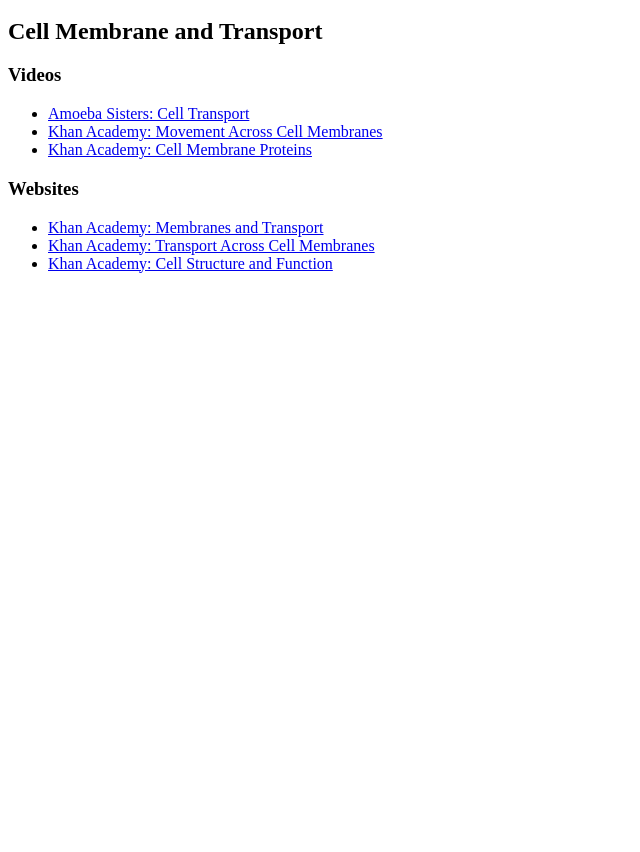
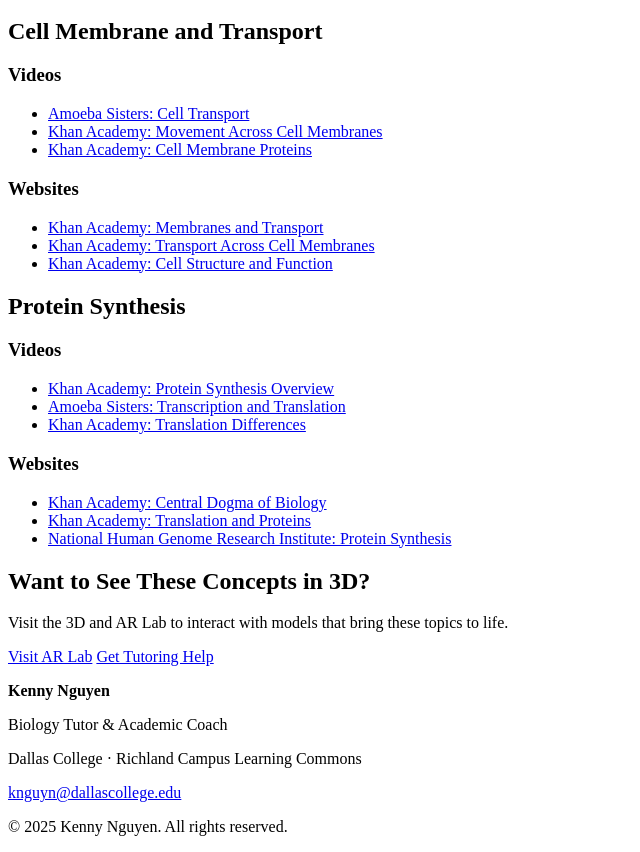
Before and after one commit to Kaehyuni/final-project-3dar, a plain HTML site: page resources.html in a window 1280 px wide. Shown: the part 548-1400 px from the top of the page, without its empty margins (0-640 px from the left). Before the commit the page ends 837 px from the top, so only its background shows below. Drawn offline with Linux system fonts and the light colour scheme.

Commit message:
Add Protein Synthesis resources and call to action
Added resources for Protein Synthesis including videos and websites, along with a call to action for 3D interaction.

```diff
--- a/resources.html
+++ b/resources.html
@@ -127,6 +127,73 @@
   </ul>
 </section>
 
+<!-- Topic 3 -->
+<section class="topic-3">
+  <h2>Protein Synthesis</h2>
+
+  <h3>Videos</h3>
+  <ul>
+    <li>
+      <a href="https://www.youtube.com/watch?v=80kxa1zApUM" target="_blank">
+        Khan Academy: Protein Synthesis Overview
+      </a>
+    </li>
+    <li>
+      <a href="https://www.youtube.com/shorts/mSMjwxNK2EU" target="_blank">
+        Amoeba Sisters: Transcription and Translation
+      </a>
+    </li>
+    <li>
+      <a href="https://www.khanacademy.org/science/ap-biology/gene-expression-and-regulation/translation/v/differences-in-translation-between-prokaryotes-and-eukaryotes" target="_blank">
+        Khan Academy: Translation Differences
+      </a>
+    </li>
+  </ul>
+
+  <h3>Websites</h3>
+  <ul>
+    <li>
+      <a href="https://www.khanacademy.org/science/biology/gene-expression-central-dogma" target="_blank">
+        Khan Academy: Central Dogma of Biology
+      </a>
+    </li>
+    <li>
+      <a href="https://www.khanacademy.org/science/biology/gene-expression-central-dogma/translation-polypeptides/a/protein-targeting-and-traffic" target="_blank">
+        Khan Academy: Translation and Proteins
+      </a>
+    </li>
+    <li>
+      <a href="https://www.genome.gov/genetics-glossary/Protein-Synthesis" target="_blank">
+        National Human Genome Research Institute: Protein Synthesis
+      </a>
+    </li>
+  </ul>
 </section>
+
+<!-- Call to Action -->
+<section class="call-to-action">
+  <h2>Want to See These Concepts in 3D?</h2>
+  <p>
+    Visit the 3D and AR Lab to interact with models that bring these topics to life.
+  </p>
+  <div class="hero-buttons">
+    <a href="3dar.html" class="button primary">Visit AR Lab</a>
+    <a href="contact.html" class="button secondary">Get Tutoring Help</a>
+  </div>
+</section>
+
+<!-- Footer -->
+<footer>
+  <p><strong>Kenny Nguyen</strong></p>
+  <p>Biology Tutor & Academic Coach</p>
+  <p>Dallas College · Richland Campus Learning Commons</p>
+  <p>
+    <a href="mailto:knguyn@dallascollege.edu">
+      knguyn@dallascollege.edu
+    </a>
+  </p>
+  <p>© 2025 Kenny Nguyen. All rights reserved.</p>
+</footer
+
 </body>
 </html>
```
